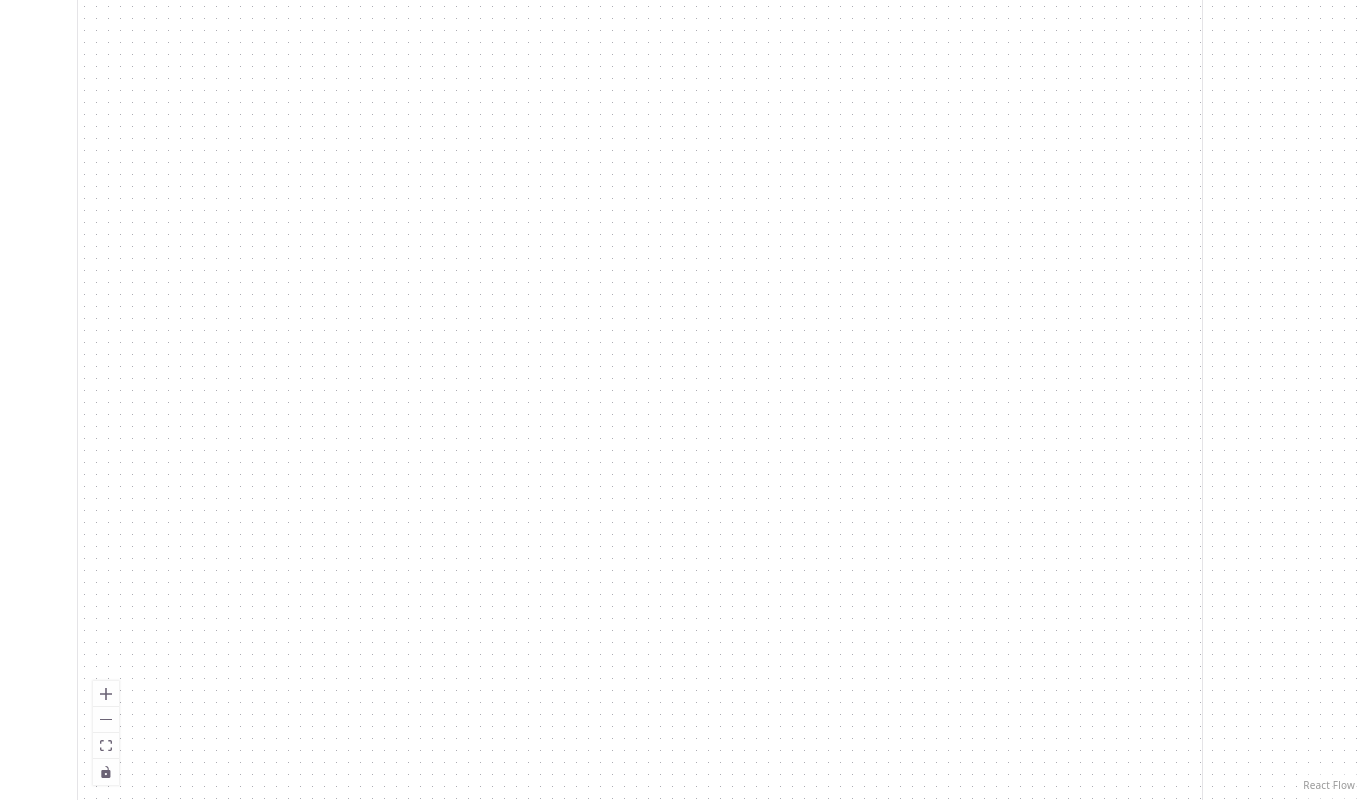
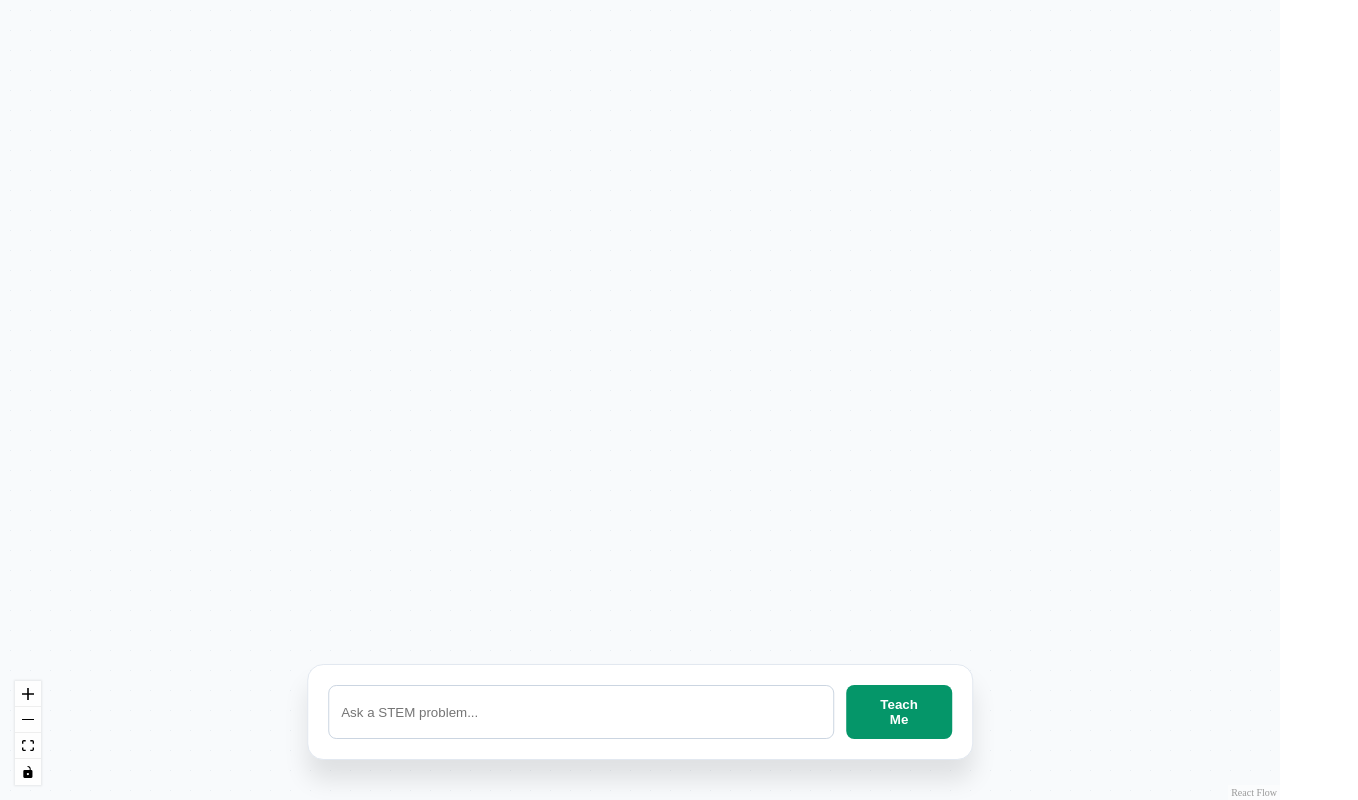
Before and after one commit to QuBrain/teacher-ai-explainer, a React (Vite) app in the folder whiteboard-dashboard/: page / in a window 1280 px wide. Shown: the whole page, 1358 px wide, since content can reach past the window. Built offline with nearby package versions, Linux system fonts and the light colour scheme; no server answers.

Commit message:
initial website prototype is working

```diff
--- a/whiteboard-dashboard/src/App.jsx
+++ b/whiteboard-dashboard/src/App.jsx
@@ -1,6 +1,6 @@
-import React, { useEffect } from 'react';
+import React, { useEffect, useState } from 'react';
 import { ReactFlow, useNodesState, useEdgesState, addEdge, Background, Controls } from '@xyflow/react';
-import { forceSimulation, forceManyBody, forceLink, forceCenter } from 'd3-force';
+import { forceSimulation, forceManyBody, forceLink, forceCenter, forceCollide } from 'd3-force';
 import MathNode from './MathNode';
 import '@xyflow/react/dist/style.css';
 
@@ -9,44 +9,121 @@ const nodeTypes = { mathNode: MathNode };
 export default function App() {
   const [nodes, setNodes, onNodesChange] = useNodesState([]);
   const [edges, setEdges, onEdgesChange] = useEdgesState([]);
+  const [socket, setSocket] = useState(null);
+  const [input, setInput] = useState("");
+  const [isThinking, setIsThinking] = useState(false);
 
-  // Physics Engine: Keeps the whiteboard organized
+  // 1. Physics Engine
   useEffect(() => {
       if (nodes.length === 0) return;
+
+      // 1. Create the simulation with the CURRENT nodes
       const sim = forceSimulation(nodes)
-      .force("charge", forceManyBody().strength(-800))
-      .force("link", forceLink(edges).id(d => d.id).distance(150))
+        .force("charge", forceManyBody().strength(-8000)) // Massive repulsion
+        .force("link", forceLink(edges).id((d) => d.id).distance(350)) // Long springs
         .force("center", forceCenter(window.innerWidth / 2, window.innerHeight / 2))
-      .alphaMin(0.01)
-      .on("tick", () => setNodes([...nodes]));
+        .force("collision", forceCollide().radius(280)) // Big 'personal bubble' for nodes
+        .velocityDecay(0.3) // Lower friction so they slide further
+        .alpha(1) // High energy start
+        .restart()
+        .on("tick", () => {
+          // 2. CRITICAL: Functional update to sync D3 positions to React Flow
+          setNodes((nds) => nds.map((node) => ({
+              ...node,
+              position: { x: node.x, y: node.y } // Explicitly map D3's x/y to React Flow's position
+          })));
+        });
+
       return () => sim.stop();
+      // 3. Dependency: Re-run every time the number of nodes or edges changes
     }, [nodes.length, edges.length]);
 
-  // Connect to your FastAPI Backend
+  // 2. WebSocket
+  // 2. WebSocket Connection
   useEffect(() => {
-    const ws = new WebSocket('ws://localhost:8000/ws/reason');
+      const ws = new WebSocket("ws://localhost:8000/ws/reason");
+      setSocket(ws);
+
       ws.onmessage = (event) => {
+        setIsThinking(false);
         const data = JSON.parse(event.data);
+
+        // --- PART 2 START: THE SANITIZER ---
+        // This fixes the "Broken LaTeX" by cleaning up backslashes
+        const cleanMath = data.content
+          ? String(data.content).replace(/\\\\/g, '\\')
+          : '';
+        // --- PART 2 END ---
+
         const newNode = {
           id: data.id,
-        type: 'mathNode',
-        position: { x: Math.random() * 100, y: Math.random() * 100 },
-        data: { label: data.label, math: data.content, type: data.node_type }
+          type: "mathNode",
+          // Spawning slightly off-center helps the physics "push" them apart
+          position: {
+            x: window.innerWidth / 2 + (Math.random() - 0.5) * 400,
+            y: window.innerHeight / 2 + (Math.random() - 0.5) * 400
+          },
+          data: {
+            label: data.label,
+            math: cleanMath, // Use the sanitized string here!
+            type: data.node_type,
+          },
         };
+
         setNodes((nds) => nds.concat(newNode));
+
         if (data.parent_id) {
-        setEdges((eds) => addEdge({ id: `e-${data.parent_id}-${data.id}`, source: data.parent_id, target: data.id, animated: true }, eds));
+          setEdges((eds) =>
+            addEdge(
+              {
+                id: `e-${data.parent_id}-${data.id}`,
+                source: data.parent_id,
+                target: data.id,
+                animated: true,
+                style: { stroke: "#10b981", strokeWidth: 3 },
+              },
+              eds,
+            ),
+          );
         }
       };
+
+      ws.onerror = (err) => console.error("WebSocket Error:", err);
       return () => ws.close();
-  }, []);
+    }, [setNodes, setEdges]);
+
+  const handleSend = () => {
+    if (socket?.readyState === WebSocket.OPEN && input.trim()) {
+      setIsThinking(true);
+      socket.send(input);
+      setInput("");
+    }
+  };
 
   return (
-    <div style={{ width: '100vw', height: '100vh' }}>
+    <div style={{ width: '100vw', height: '100vh', background: '#f8fafc', overflow: 'hidden' }}>
       <ReactFlow nodes={nodes} edges={edges} nodeTypes={nodeTypes} onNodesChange={onNodesChange} onEdgesChange={onEdgesChange} fitView>
-        <Background variant="dots" gap={12} size={1} />
+        <Background variant="dots" gap={20} color="#e2e8f0" />
         <Controls />
       </ReactFlow>
+
+      {/* Thinking Indicator */}
+      {isThinking && (
+        <div style={{ position: 'absolute', bottom: '130px', left: '50%', transform: 'translateX(-50%)', background: 'white', padding: '10px 25px', borderRadius: '20px', boxShadow: '0 4px 12px rgba(0,0,0,0.1)', zIndex: 1000, display: 'flex', alignItems: 'center', gap: '10px' }}>
+          <div className="spinner" />
+          <span style={{ fontSize: '14px', fontWeight: '600', color: '#64748b' }}>Professor is thinking...</span>
+        </div>
+      )}
+
+      {/* Input Overlay */}
+      <div style={{ position: 'absolute', bottom: '40px', left: '50%', transform: 'translateX(-50%)', zIndex: 1000, display: 'flex', gap: '12px', background: 'white', padding: '20px', borderRadius: '16px', boxShadow: '0 20px 25px rgba(0,0,0,0.1)', border: '1px solid #e2e8f0' }}>
+        <input
+          type="text" value={input} onChange={(e) => setInput(e.target.value)} onKeyDown={(e) => e.key === 'Enter' && handleSend()}
+          placeholder="Ask a STEM problem..."
+          style={{ width: '500px', padding: '12px', borderRadius: '8px', border: '1px solid #cbd5e1', color: '#0f172a', backgroundColor: 'white' }}
+        />
+        <button onClick={handleSend} style={{ padding: '12px 24px', backgroundColor: '#059669', color: 'white', borderRadius: '8px', border: 'none', fontWeight: 'bold', cursor: 'pointer' }}>Teach Me</button>
+      </div>
     </div>
   );
 }
--- a/whiteboard-dashboard/src/MathNode.jsx
+++ b/whiteboard-dashboard/src/MathNode.jsx
@@ -1,28 +1,41 @@
+import 'katex/dist/katex.min.css';
 import React from 'react';
 import { Handle, Position } from '@xyflow/react';
 import { BlockMath } from 'react-katex';
-import 'katex/dist/katex.min.css';
+
 
 const MathNode = ({ data }) => {
-  // Color code based on your System Prompt logic
-  const typeColors = {
-    'Given': 'border-gray-400 bg-gray-50',
-    'Self-Correction': 'border-red-500 bg-red-50',
-    'Alternative': 'border-purple-500 bg-purple-50',
-    'Derivation': 'border-blue-500 bg-blue-50'
+  const typeStyles = {
+    'Given': { border: '#94a3b8', bg: '#f8fafc' },
+    'Self-Correction': { border: '#ef4444', bg: '#fef2f2' },
+    'Alternative': { border: '#a855f7', bg: '#faf5ff' },
+    'Derivation': { border: '#3b82f6', bg: '#eff6ff' },
+    'Default': { border: '#10b981', bg: '#ffffff' }
   };
 
-  const style = typeColors[data.type] || 'border-emerald-500 bg-white';
+  const currentStyle = typeStyles[data.type] || typeStyles['Default'];
 
   return (
-    <div className={`p-3 shadow-xl rounded-md border-2 min-w-[150px] ${style}`}>
-      <Handle type="target" position={Position.Top} className="w-2 h-2 !bg-gray-400" />
-      <div className="text-[10px] uppercase font-bold text-gray-500 mb-1">{data.type}</div>
-      <div className="font-semibold text-xs mb-2">{data.label}</div>
-      <div className="bg-white p-2 rounded border border-gray-100">
-        <BlockMath math={data.math} />
+    <div style={{
+      padding: '16px',
+      borderRadius: '12px',
+      border: `2px solid ${currentStyle.border}`,
+      backgroundColor: currentStyle.bg,
+      minWidth: '300px',
+      maxWidth: '500px',
+      boxShadow: '0 10px 15px rgba(0,0,0,0.1)',
+      fontFamily: 'sans-serif',
+      color: '#1e293b'
+    }}>
+      <Handle type="target" position={Position.Top} style={{ background: '#94a3b8' }} />
+      <div style={{ display: 'flex', justifyContent: 'space-between', marginBottom: '8px' }}>
+        <span style={{ fontSize: '10px', fontWeight: '900', textTransform: 'uppercase', color: '#64748b' }}>{data.type}</span>
+        <span style={{ fontSize: '10px', color: '#94a3b8' }}>{data.label}</span>
       </div>
-      <Handle type="source" position={Position.Bottom} className="w-2 h-2 !bg-gray-400" />
+      <div style={{ background: 'white', padding: '12px', borderRadius: '6px', border: '1px solid #e2e8f0', overflowX: 'auto' }}>
+        <BlockMath math={data.math || ''} />
+      </div>
+      <Handle type="source" position={Position.Bottom} style={{ background: '#94a3b8' }} />
     </div>
   );
 };
--- a/whiteboard-dashboard/src/index.css
+++ b/whiteboard-dashboard/src/index.css
@@ -1,111 +1,20 @@
-:root {
-  --text: #6b6375;
-  --text-h: #08060d;
-  --bg: #fff;
-  --border: #e5e4e7;
-  --code-bg: #f4f3ec;
-  --accent: #aa3bff;
-  --accent-bg: rgba(170, 59, 255, 0.1);
-  --accent-border: rgba(170, 59, 255, 0.5);
-  --social-bg: rgba(244, 243, 236, 0.5);
-  --shadow:
-    rgba(0, 0, 0, 0.1) 0 10px 15px -3px, rgba(0, 0, 0, 0.05) 0 4px 6px -2px;
-
-  --sans: system-ui, 'Segoe UI', Roboto, sans-serif;
-  --heading: system-ui, 'Segoe UI', Roboto, sans-serif;
-  --mono: ui-monospace, Consolas, monospace;
-
-  font: 18px/145% var(--sans);
-  letter-spacing: 0.18px;
-  color-scheme: light dark;
-  color: var(--text);
-  background: var(--bg);
-  font-synthesis: none;
-  text-rendering: optimizeLegibility;
-  -webkit-font-smoothing: antialiased;
-  -moz-osx-font-smoothing: grayscale;
-
-  @media (max-width: 1024px) {
-    font-size: 16px;
-  }
+body, html, #root {
+  margin: 0;
+  padding: 0;
+  width: 100vw;
+  height: 100vh;
+  overflow: hidden;
 }
 
-@media (prefers-color-scheme: dark) {
-  :root {
-    --text: #9ca3af;
-    --text-h: #f3f4f6;
-    --bg: #16171d;
-    --border: #2e303a;
-    --code-bg: #1f2028;
-    --accent: #c084fc;
-    --accent-bg: rgba(192, 132, 252, 0.15);
-    --accent-border: rgba(192, 132, 252, 0.5);
-    --social-bg: rgba(47, 48, 58, 0.5);
-    --shadow:
-      rgba(0, 0, 0, 0.4) 0 10px 15px -3px, rgba(0, 0, 0, 0.25) 0 4px 6px -2px;
-  }
-
-  #social .button-icon {
-    filter: invert(1) brightness(2);
-  }
+@keyframes bounce {
+  0%, 80%, 100% { transform: scale(0); }
+  40% { transform: scale(1.0); }
 }
 
-body {
-  margin: 0;
+.spinner {
+  width: 12px;
+  height: 12px;
+  background-color: #aa3bff;
+  border-radius: 50%;
+  animation: bounce 1.4s infinite ease-in-out;
 }
-
-#root {
-  width: 1126px;
-  max-width: 100%;
-  margin: 0 auto;
-  text-align: center;
-  border-inline: 1px solid var(--border);
-  min-height: 100svh;
-  display: flex;
-  flex-direction: column;
-  box-sizing: border-box;
-}
-
-h1,
-h2 {
-  font-family: var(--heading);
-  font-weight: 500;
-  color: var(--text-h);
-}
-
-h1 {
-  font-size: 56px;
-  letter-spacing: -1.68px;
-  margin: 32px 0;
-  @media (max-width: 1024px) {
-    font-size: 36px;
-    margin: 20px 0;
-  }
-}
-h2 {
-  font-size: 24px;
-  line-height: 118%;
-  letter-spacing: -0.24px;
-  margin: 0 0 8px;
-  @media (max-width: 1024px) {
-    font-size: 20px;
-  }
-}
-p {
-  margin: 0;
-}
-
-code,
-.counter {
-  font-family: var(--mono);
-  display: inline-flex;
-  border-radius: 4px;
-  color: var(--text-h);
-}
-
-code {
-  font-size: 15px;
-  line-height: 135%;
-  padding: 4px 8px;
-  background: var(--code-bg);
-}
```
Also changed, not shown: 2 other files (tests, documents, lock files or other folders). Lines whose indentation alone changed are shown as unchanged.
